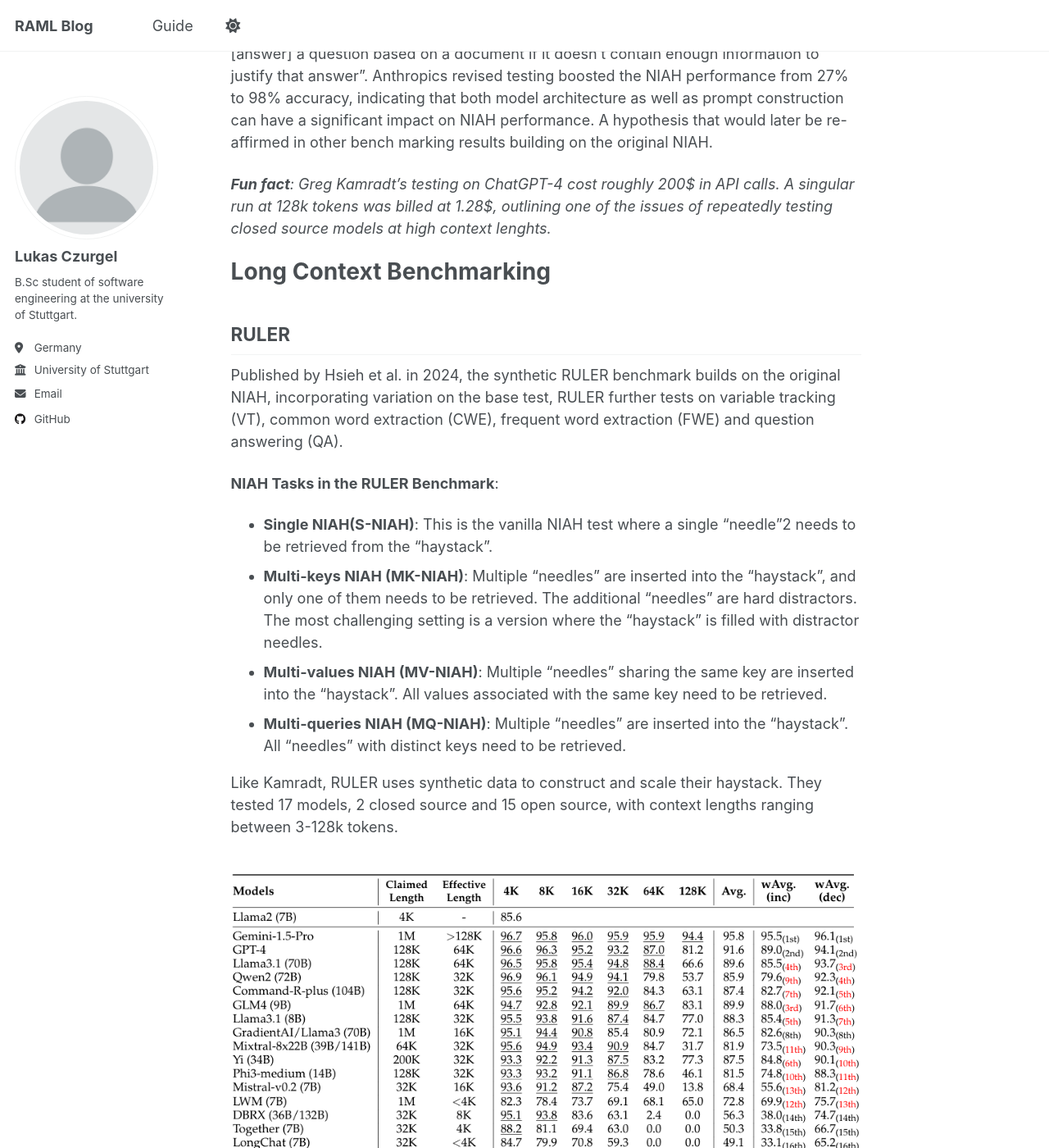
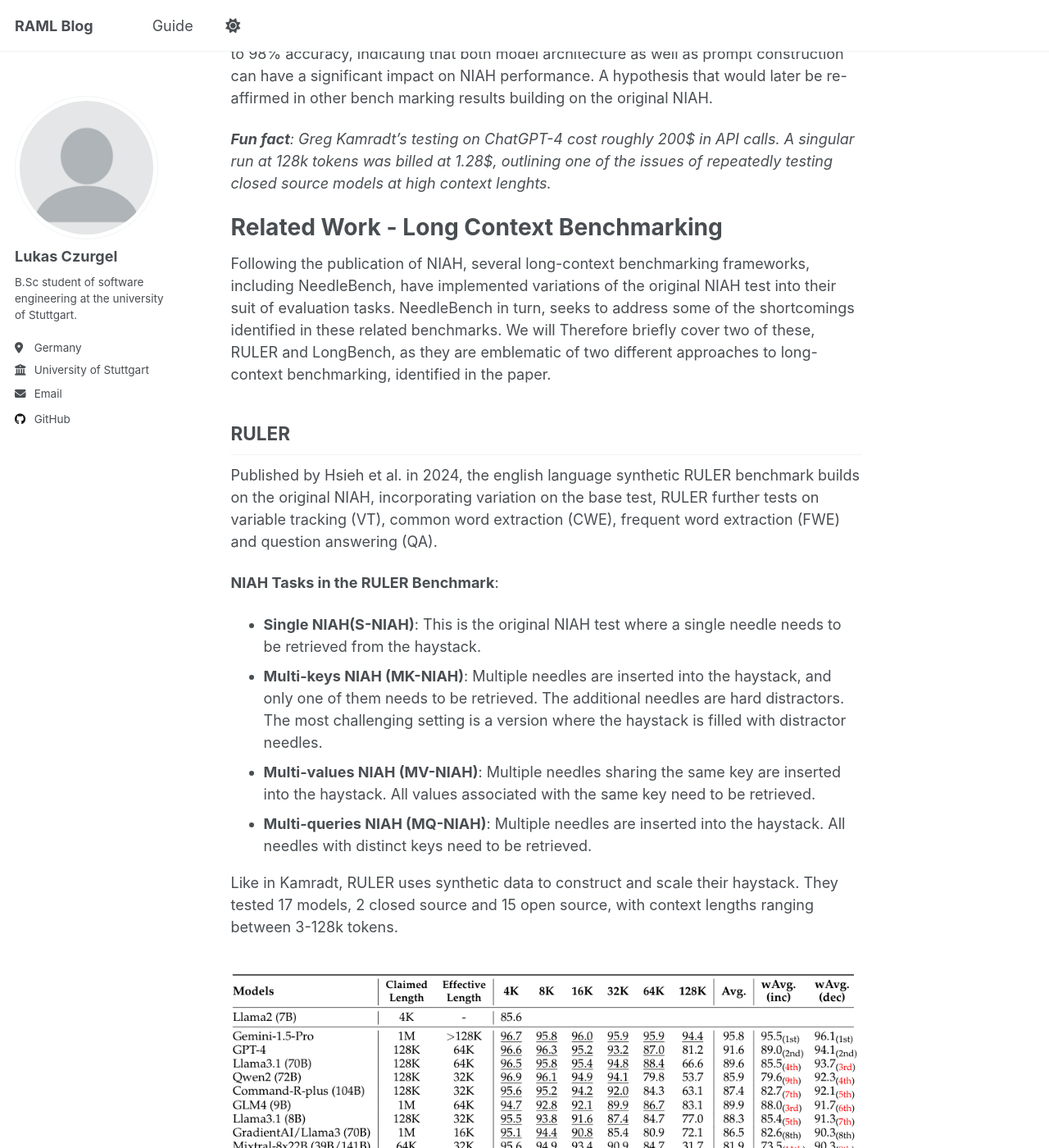
Before and after one commit to st156832/RAML-NeedleBench-Blog, a Jekyll site: the page built from _pages/about.md, in a window 1280 px wide and 1400 px high, scrolled down 6042 px. Shown: the whole window at 82% size. Built offline with Jekyll 4.4.1, drawn with Linux system fonts in a browser that asks for light colours; a script that is not in the unit is left out; some of the changed text lies outside the part shown.

Commit message:
Ruler + transition update

```diff
--- a/_pages/about.md
+++ b/_pages/about.md
@@ -15,10 +15,8 @@ redirect_from:
 
 *This article is part of the 'Recent applications of machine learning' seminar at the University of Stuttgart, Germany. it covers the general advantages and potential challenges associated with large context models, cover three different approaches to large context benchmarking and sheds some light on one of the original large context evaluation methods, the now legendary "Needle in a Haystack" test.*
 
-Some Background
+Background - Evolution of ultra long context models
 ======
-
-## Development of large context models:
 The release of Llamma 4 Scout this April marked yet another milestone in the rapid expansion of transformer LLM's capability to support larger and larger context sizes. The model claims an impressive 10M+ token context window, overshadowing even Googles Gemini series that made waves back in 2024 with the first model to break the 1M+ token boundary. Compare this to GPT1's rather modest context limit of a mere 520 tokens and the trend over the last half a decade becomes pretty clear.
 
 <figure>
@@ -56,9 +54,9 @@ So why are leading LLM developers chasing these ultra large context models? Toke
 
 With the general overview out of the way, lets now dive deeper into the performance assessment. This article covers three long context evaluation benchmarks, as well as one of the original long context evaluations tests, the widely known Needle in a Haystack test.
 
-A needle in the Haystack
+Related Work - A needle in the Haystack
 ======
- The Needle in a Haystack test, or NIAH was developed by Greg Kamradt in 2023. Kamradt published his methodology and findings from performing the test on OpenAIs ChatGPT-4 and Claude-2.1 on [Twitter](https://x.com/gregkamradt/status/1722386725635580292) and [GitHub](https://github.com/gkamradt/LLMTest_NeedleInAHaystack). Since then, NIAH has has been incorporated and build upon by various authors and researchers and it made its way into a large number of long context bench marking frameworks, including [NeedleBench](https://arxiv.org/abs/2407.11963), [Longbench](https://arxiv.org/abs/2308.14508) and [RULER](https://arxiv.org/abs/2404.06654). Before we take a closer look at these benchmarks, lets briefly cover the original NIHA.
+ The Needle in a Haystack test, or NIAH was developed by Greg Kamradt in 2023, specifically to evaluate model performance at large context sizes. Kamradt published his methodology and findings from performing the test on OpenAIs ChatGPT-4 and Claude-2.1 on [Twitter](https://x.com/gregkamradt/status/1722386725635580292) and [GitHub](https://github.com/gkamradt/LLMTest_NeedleInAHaystack). Since then, NIAH has has been incorporated and build upon by various authors and researchers and it made its way into a large number of long context bench marking frameworks, including [NeedleBench](https://arxiv.org/abs/2407.11963), [Longbench](https://arxiv.org/abs/2308.14508) and [RULER](https://arxiv.org/abs/2404.06654). Before we take a closer look at these benchmarks, lets briefly cover the original NIHA.
 
 **How the NIAH test works**:
 1. Construct the haystack, a distractor text that will make up the majority of the prompt. Kamradt used snippets of the collection of [Paul Graham essays](https://www.paulgraham.com/articles.html) to construct the stack for the original NIAH.
@@ -87,24 +85,25 @@ These results were later [challenged by Anthropic](https://www.anthropic.com/new
 
 ***Fun fact**: Greg Kamradt's testing on ChatGPT-4 cost roughly 200$ in API calls. A singular run at 128k tokens was billed at 1.28$, outlining one of the issues of repeatedly testing closed source models at high context lenghts.*
 
-Long Context Benchmarking
+Related Work - Long Context Benchmarking
 ======
+Following the publication of NIAH, several long-context benchmarking frameworks, including NeedleBench, have implemented variations of the original NIAH test into their suit of evaluation tasks. NeedleBench in turn, seeks to address some of the shortcomings identified in these related benchmarks. We will Therefore briefly cover two of these, RULER and LongBench, as they are emblematic of two different approaches to long-context benchmarking, identified in the paper.
 
 ## RULER
-Published by Hsieh et al. in 2024, the synthetic RULER benchmark builds on the original NIAH, incorporating variation on the base test, RULER further tests on variable tracking (VT), common word extraction (CWE), frequent word extraction (FWE) and question answering (QA).
+Published by Hsieh et al. in 2024, the english language synthetic RULER benchmark builds on the original NIAH, incorporating variation on the base test, RULER further tests on variable tracking (VT), common word extraction (CWE), frequent word extraction (FWE) and question answering (QA).
 
 **NIAH Tasks in the RULER Benchmark**:
--  **Single NIAH(S-NIAH)**: This is the vanilla NIAH test where a single “needle”2 needs
-    to be retrieved from the “haystack”.
-- **Multi-keys NIAH (MK-NIAH)**: Multiple “needles” are inserted into the “haystack”, and
- only one of them needs to be retrieved. The additional “needles” are hard distractors. The
- most challenging setting is a version where the “haystack” is filled with distractor needles.
-- **Multi-values NIAH (MV-NIAH)**: Multiple “needles” sharing the same key are inserted
- into the “haystack”. All values associated with the same key need to be retrieved.
-- **Multi-queries NIAH (MQ-NIAH)**: Multiple “needles” are inserted into the “haystack”.
- All “needles” with distinct keys need to be retrieved.
+-  **Single NIAH(S-NIAH)**: This is the original NIAH test where a single needle needs
+    to be retrieved from the haystack.
+- **Multi-keys NIAH (MK-NIAH)**: Multiple needles are inserted into the haystack, and
+ only one of them needs to be retrieved. The additional needles are hard distractors. The
+ most challenging setting is a version where the haystack is filled with distractor needles.
+- **Multi-values NIAH (MV-NIAH)**: Multiple needles sharing the same key are inserted
+ into the haystack. All values associated with the same key need to be retrieved.
+- **Multi-queries NIAH (MQ-NIAH)**: Multiple needles are inserted into the haystack.
+ All needles with distinct keys need to be retrieved.
 
-Like Kamradt, RULER uses synthetic data to construct and scale their haystack. They tested 17 models, 2 closed source and 15 open source, with context lengths ranging between 3-128k tokens.
+Like in Kamradt, RULER uses synthetic data to construct and scale their haystack. They tested 17 models, 2 closed source and 15 open source, with context lengths ranging between 3-128k tokens.
 
 <figure>
     <img src="{{site.baseurl}}/images/RULER.png"
```
Also changed, not shown: other parts of _pages/about.md (+3 -3 lines).
